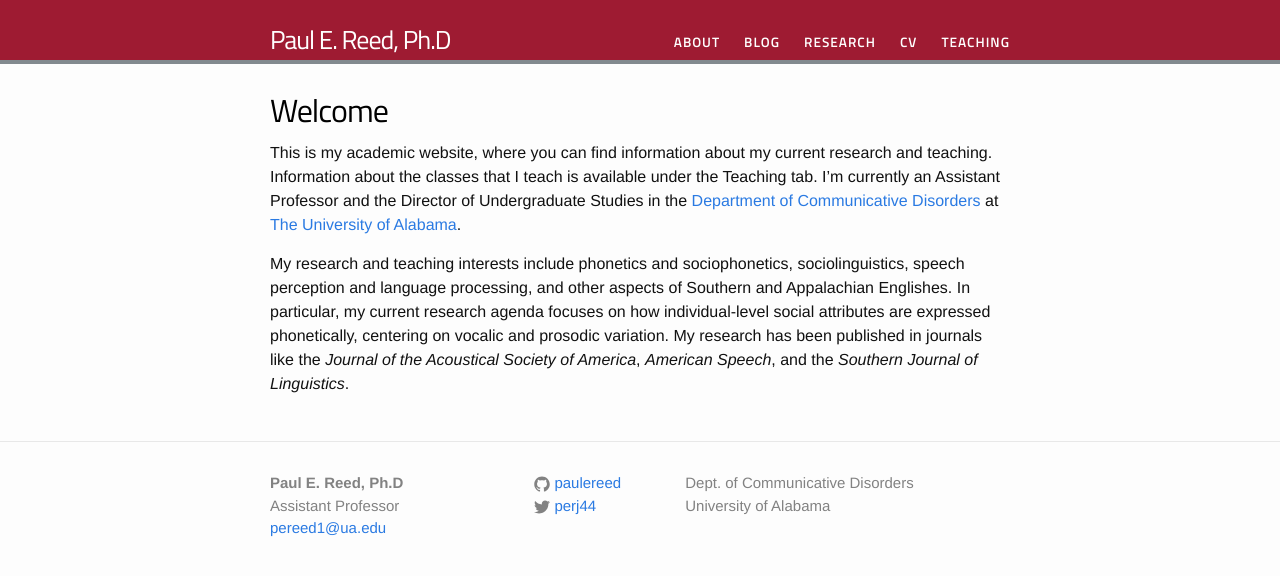
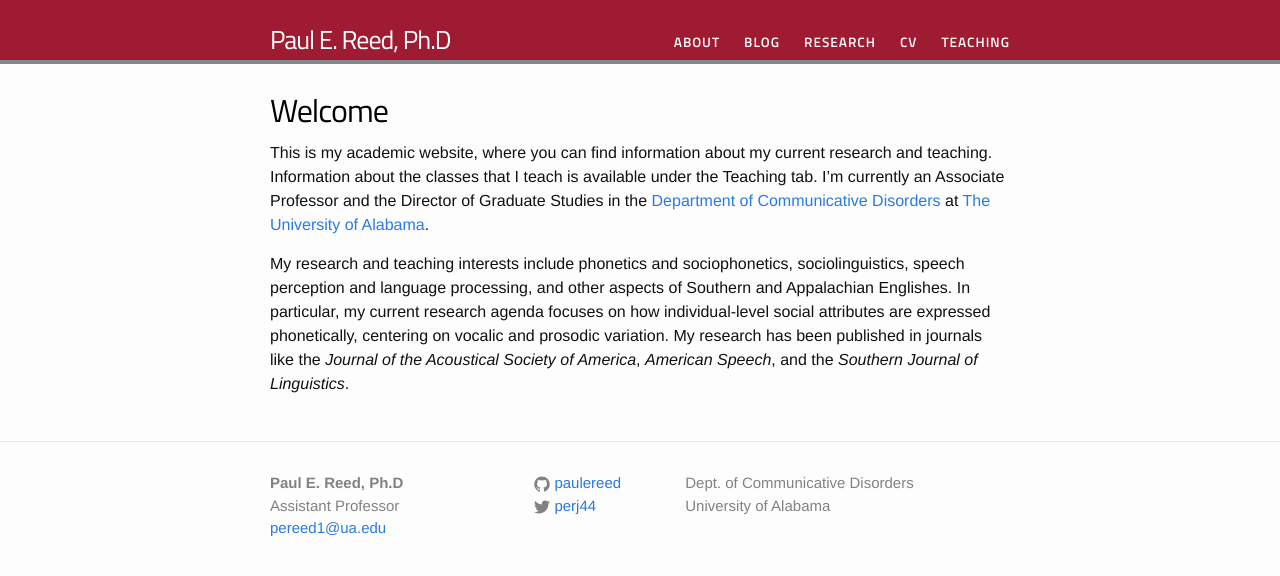
Before and after one commit to paulereed/paulereed.github.io, a Jekyll site: the page built from index.html, in a window 1280 px wide. Shown: the top 576 px of the page. Built offline with Jekyll 4.4.1, drawn with Linux system fonts in a browser that asks for light colours; some web fonts are replaced.

Commit message:
updating index

```diff
--- a/index.html
+++ b/index.html
@@ -10,7 +10,7 @@ layout: default
 
 	<p>This is my academic website, where you can find information about my current research and teaching.
 	Information about the classes that I teach is available under the Teaching tab.
-	I’m currently an Assistant Professor and the Director of Undergraduate Studies in the
+	I’m currently an Associate Professor and the Director of Graduate Studies in the
 	 <a href="http://www.cd.ua.edu" target="_blank">Department of Communicative Disorders</a>
 	 at <a href="http://www.ua.edu/" target="_blank">The University of Alabama</a>.</p>
 	<p>My research and teaching interests include phonetics and sociophonetics, sociolinguistics,
```
